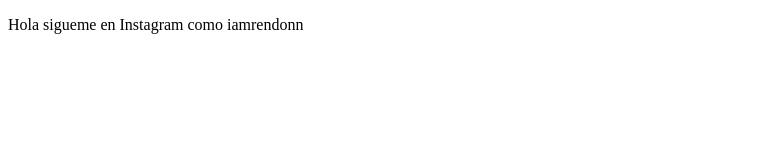
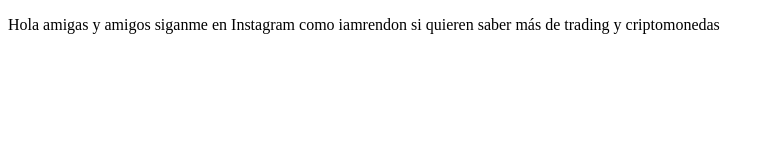
Before and after one commit to iamrendon/proyectoDemoCursoPrework, a plain HTML site: page index.html in a window 1280 px wide. Shown: the whole page, without its empty margins (0-774 px from the left). Drawn offline with Linux system fonts and the light colour scheme.

```diff
--- a/index.html
+++ b/index.html
@@ -8,7 +8,7 @@
 </head>
 <body>
     <p>
-        Hola sigueme en Instagram como iamrendonn
+        Hola amigas y amigos siganme en Instagram como iamrendon si quieren saber más de trading y criptomonedas
     </p>
 </body>
 </html>
```
